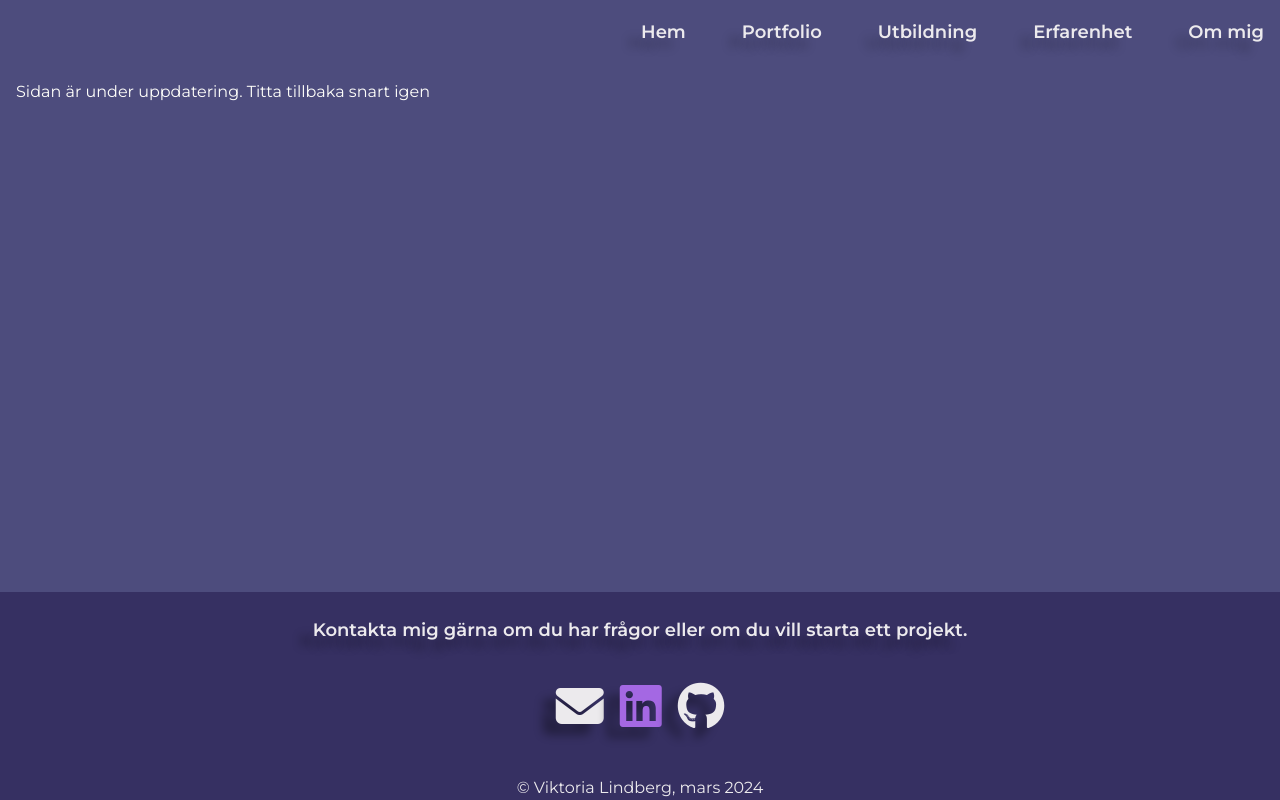
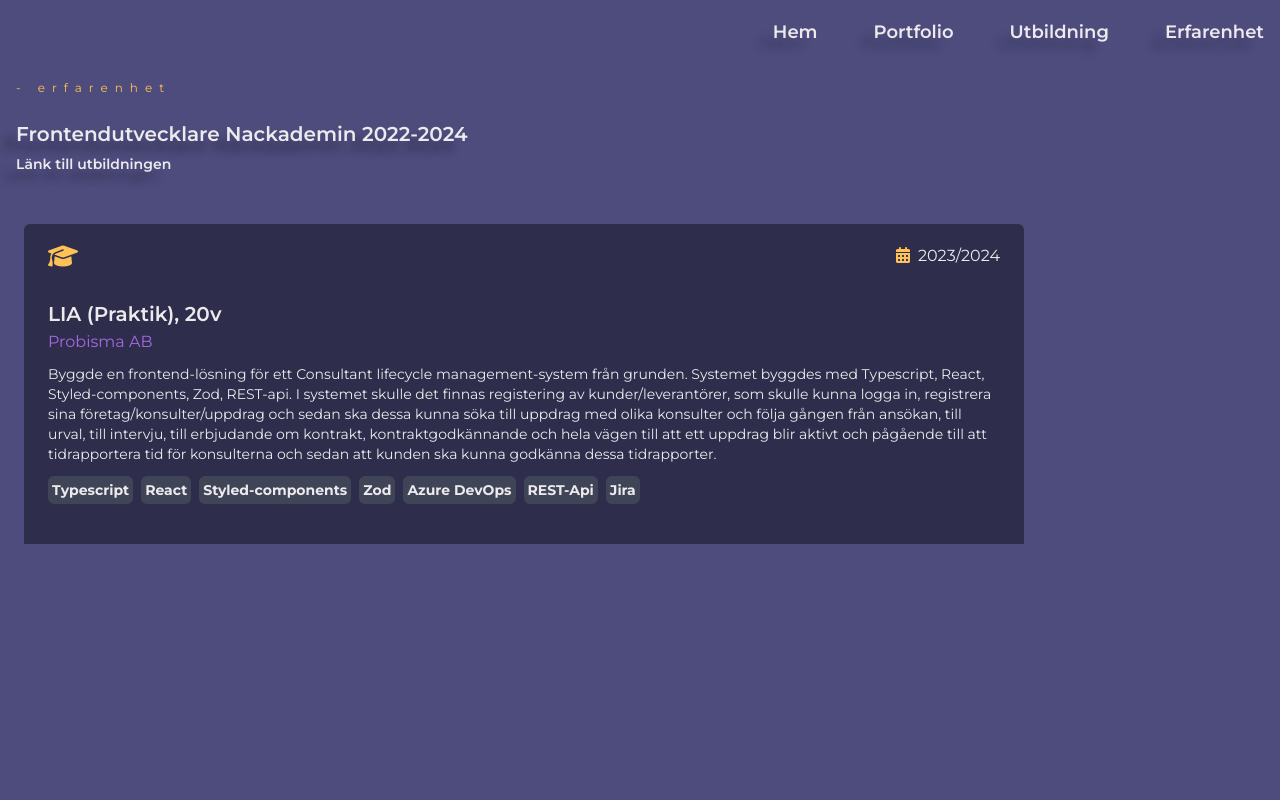
Before and after one commit to Viktoria-L/Viktoria-L.github.io, a React (Vite) app: page /experience in a window 1280 px wide. Built offline with nearby package versions, Linux system fonts and the light colour scheme.

Commit message:
Updated experiencepage

```diff
--- a/src/components/Footer.tsx
+++ b/src/components/Footer.tsx
@@ -32,7 +32,7 @@ export const Footer = () => {
           {/* <p className="text-my-200">Denna sida är under uppbyggnad så besök mig gärna snart igen <i className="fa-solid fa-face-laugh-beam text-my-300"></i></p> */}
           <p className="text-my-200 mt-2">
             {' '}
-            &#169; Viktoria Lindberg, mars 2024
+            &#169; Viktoria Lindberg, november 2024
           </p>
         </div>
       </div>
--- a/src/components/Navbar.tsx
+++ b/src/components/Navbar.tsx
@@ -29,9 +29,9 @@ export const Navbar = () => {
                 <div className="item js-reveal-3">
                     <NavLink to="/experience" className="no-underline text-lg font-semibold text-shadow-23 relative">Erfarenhet</NavLink>
                 </div>
-                <div className="item js-reveal-3">
+                {/* <div className="item js-reveal-3">
                     <NavLink to="/about" className="no-underline text-lg font-semibold text-shadow-23 relative">Om mig</NavLink>
-                </div>
+                </div> */}
               </div>
           </div>
 
@@ -52,7 +52,7 @@ export const Navbar = () => {
         <NavLink to="/portfolio" className="no-underline text-lg font-semibold text-shadow-23 relative">Portfolio</NavLink>
         <NavLink to="/education" className="no-underline text-lg font-semibold text-shadow-23 relative">Utbildning</NavLink>
         <NavLink to="/experience" className="no-underline text-lg font-semibold text-shadow-23 relative">Erfarenhet</NavLink>
-        <NavLink to="/about" className="no-underline text-lg font-semibold text-shadow-23 relative">Om mig</NavLink>
+        {/* <NavLink to="/about" className="no-underline text-lg font-semibold text-shadow-23 relative">Om mig</NavLink> */}
 
       </div>
 
--- a/src/pages/Experience.tsx
+++ b/src/pages/Experience.tsx
@@ -1,13 +1,116 @@
+import { Swiper, SwiperSlide } from 'swiper/react';
+import 'swiper/css';
+import { Navigation, Mousewheel, Pagination, Scrollbar } from 'swiper/modules';
+import 'swiper/css/navigation';
+import 'swiper/css/pagination';
+import 'swiper/css/scrollbar';
 
 const Experience = () => {
   return (
     <div className="flex flex-col justify-center items-center pt-20">
-    <div className=" box w-full pl-4 text-my-100" >
-    <div>Sidan är under uppdatering. Titta tillbaka snart igen</div>
+      <div className=" box w-full pl-4 text-my-100">
+        <span className="s-label text-my-300 text-xs tracking-[7px] mb-6 block js-reveal-0">
+          - erfarenhet
+        </span>
+
+        <div className="default-title text-xl leading-7 font-semibold mb-8 text-my-200 text-shadow-33">
+          <span className="block">Frontendutvecklare Nackademin 2022-2024</span>
+          <span className="text-sm">
+            <a
+              href="https://nackademin.se/utbildningar/frontendutvecklare/"
+              target="_blank"
+            >
+              Länk till utbildningen
+            </a>
+          </span>
+          {/* <span className="block">Kurser:</span> */}
+        </div>
+
+        <Swiper
+          slidesPerView={'auto'} // Ändra till "auto" eller ett specifikt antal om det behövs
+          spaceBetween={20} // Mellanrum mellan slides
+          speed={450}
+          mousewheel={{ enabled: true, forceToAxis: true }}
+          loop={false} // Om du vill att det ska loopa, ändra till true
+          scrollbar={{ draggable: true }}
+          navigation={{
+            nextEl: '.swiper-button-next',
+            prevEl: '.swiper-button-prev',
+          }}
+          pagination={{
+            enabled: true,
+            el: '.swiper-pagination',
+            type: 'bullets',
+          }}
+          modules={[Navigation, Mousewheel, Pagination, Scrollbar]}
+          className="mySwiperEducation mt-12 mb-12 ml-2 lg:h-80"
+        >
+          {/* Slides */}
+          <SwiperSlide className="flex justify-center w-fit">
+            <div className="card bg-black bg-opacity-40 md:w-[700px] w-[400px] lg:w-[1000px] min-h-250 rounded-md text-left box-shadow-33 py-4 px-6 flex flex-col justify-between items-start">
+              <div className="icon w-full flex justify-between items-center mb-7">
+                <i className="fa-solid fa-graduation-cap text-my-300 text-2xl mr-5"></i>
+                  <div className="date ml-5 text-my-200 text-base leading-5 lg:mb-0">
+                    <span>
+                      <i className="fa-solid fa-calendar-days mr-2 text-my-300"></i>
+                      2023/2024
+                    </span>
+                  </div>
+              </div>
+              <div className="flex flex-col text mb-7 lg:mb-0">
+                <span className="course text-xl text-my-200 font-semibold mb-1">
+                  LIA (Praktik), 20v
+                </span>
+                <span className="location text-base text-my-700 leading-5 block mb-3">
+                  Probisma AB
+                </span>
+                <span className="text-sm text-my-200 block mb-3">
+                  Byggde en frontend-lösning för ett Consultant lifecycle
+                  management-system från grunden. Systemet byggdes med
+                  Typescript, React, Styled-components, Zod, REST-api. I
+                  systemet skulle det finnas registering av kunder/leverantörer,
+                  som skulle kunna logga in, registrera sina
+                  företag/konsulter/uppdrag och sedan ska dessa kunna söka till
+                  uppdrag med olika konsulter och följa gången från ansökan,
+                  till urval, till intervju, till erbjudande om kontrakt,
+                  kontraktgodkännande och hela vägen till att ett uppdrag blir
+                  aktivt och pågående till att tidrapportera tid för konsulterna
+                  och sedan att kunden ska kunna godkänna dessa tidrapporter.
+                </span>
+              </div>
+
+              <div className='flex flex-wrap mb-7'>
+                <span className="bg-my-500 flex justify-center items-center flex-nowrap mr-2 p-1 mb-1 text-sm font-bold text-my-200 rounded-md">
+                  Typescript
+                </span>
+                <span className="bg-my-500 flex justify-center items-center flex-nowrap mr-2 p-1 mb-1 text-sm font-bold text-my-200 rounded-md">
+                  React
+                </span>
+                <span className="bg-my-500 flex justify-center items-center flex-nowrap mr-2 p-1 mb-1 text-sm font-bold text-my-200 rounded-md">
+                  Styled-components
+                </span>
+                <span className="bg-my-500 flex justify-center items-center flex-nowrap mr-2 p-1 mb-1 text-sm font-bold text-my-200 rounded-md">
+                  Zod
+                </span>
+                <span className="bg-my-500 flex justify-center items-center flex-nowrap mr-2 p-1 mb-1 text-sm font-bold text-my-200 rounded-md">
+                  Azure DevOps
+                </span>
+                <span className="bg-my-500 flex justify-center items-center flex-nowrap mr-2 p-1 mb-1 text-sm font-bold text-my-200 rounded-md">
+                  REST-Api
+                </span>
+                <span className="bg-my-500 flex justify-center items-center flex-nowrap mr-2 p-1 mb-1 text-sm font-bold text-my-200 rounded-md">
+                  Jira
+                </span>
+              </div>
+            </div>
+          </SwiperSlide>
+        </Swiper>
+        <div className='w-full h-96'>
+
+        </div>
+      </div>
     </div>
-    </div>
+  );
+};
 
-  )
-}
-
-export default Experience
+export default Experience;
```
Also changed, not shown: 1 other file (tests, documents, lock files or other folders).
